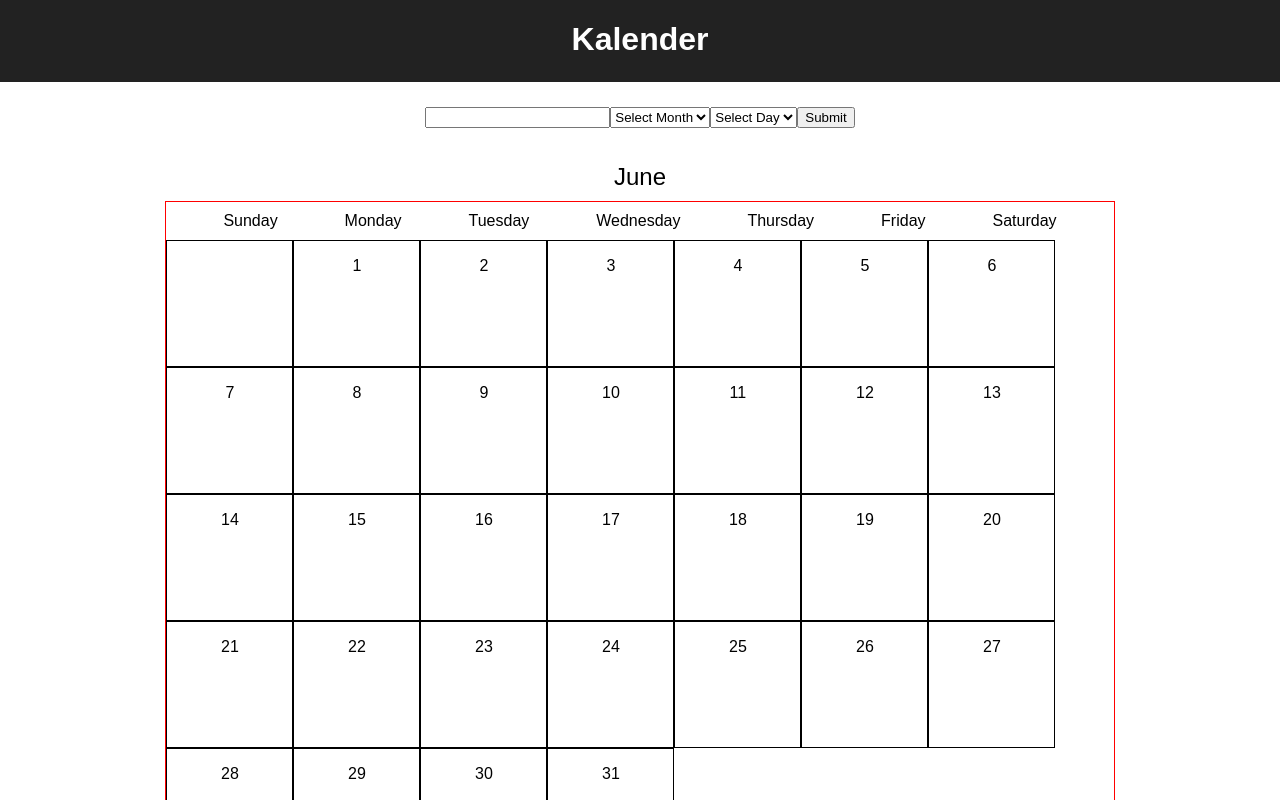
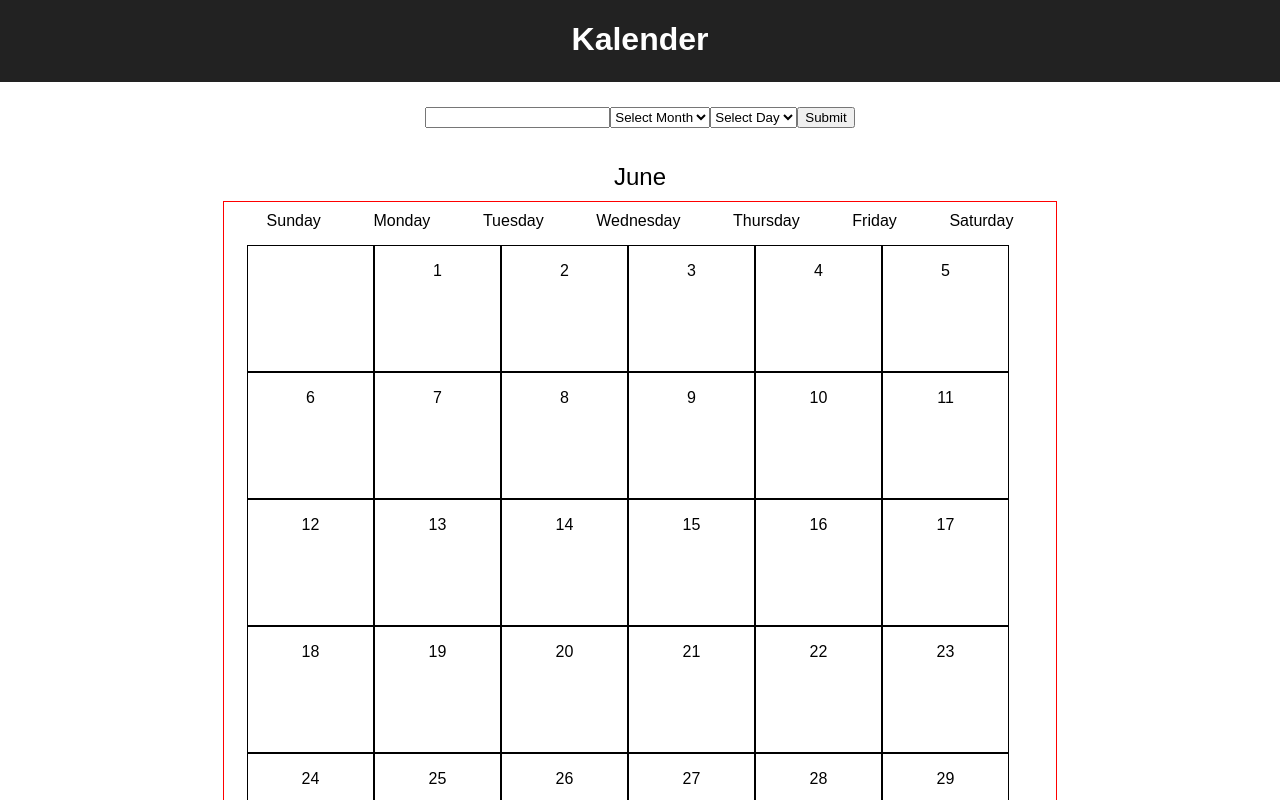
Before and after one commit to patrickjneel/Kalender, a React (Create React App) app: page / in a window 1280 px wide. Shown: the top 800 px of the page. Built offline with nearby package versions, Linux system fonts and the light colour scheme.

Commit message:
calendar setup

```diff
--- a/src/components/months.css
+++ b/src/components/months.css
@@ -16,12 +16,13 @@
 
 .calendar-body {
   border: 1px solid red;
-  width: 74%;
+  width: 65%;
 }
 
 .dates {
   display: flex;
   flex-wrap: wrap;
+  padding: 5px 23px;
 }
 
 .days-month {
```
